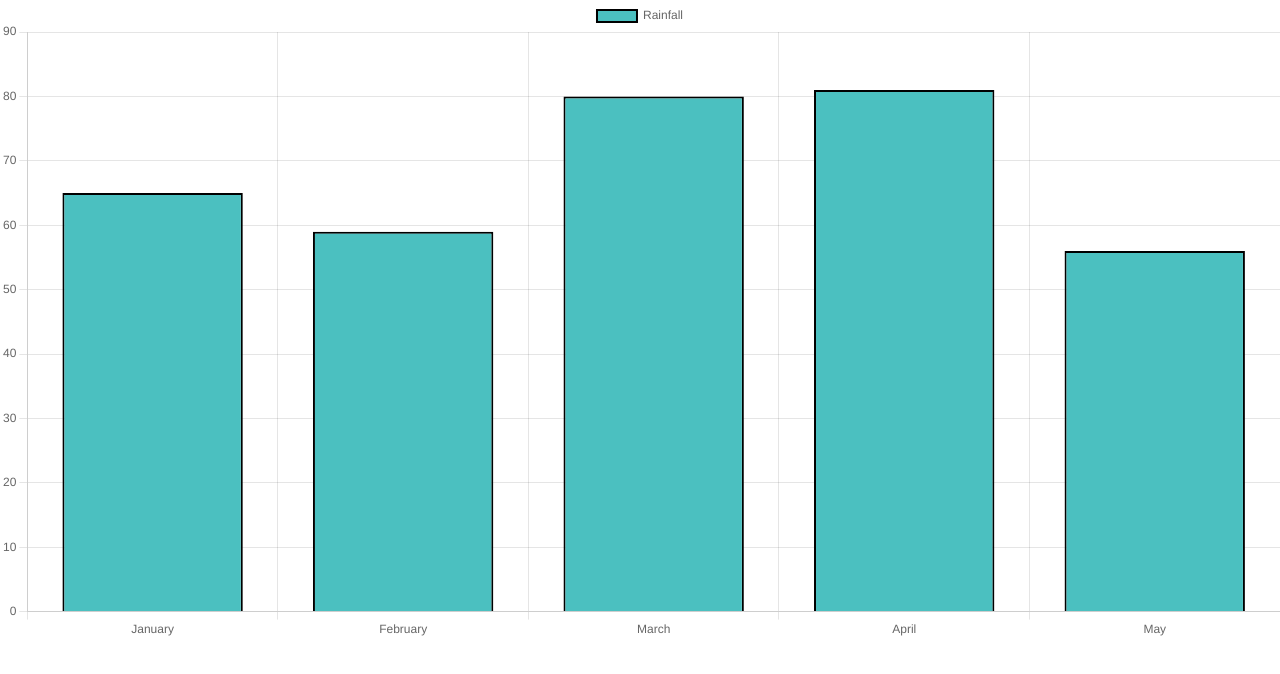
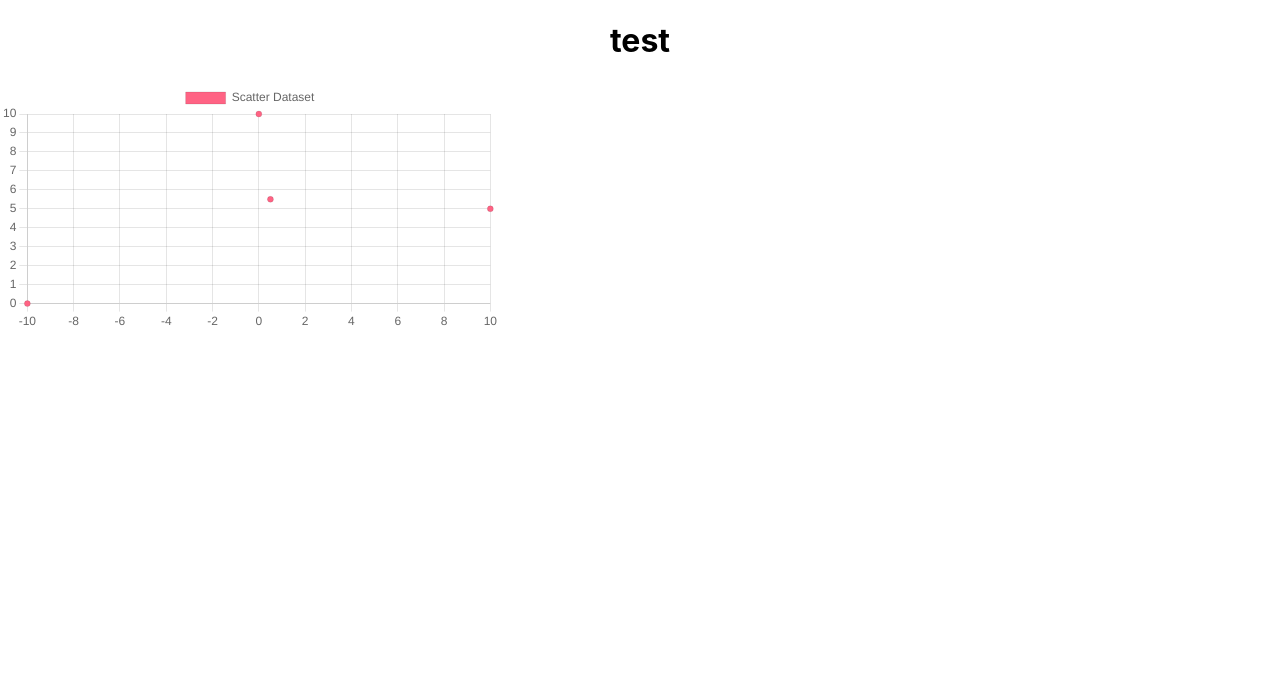
Before and after one commit to pawutj/true_startup_front, a React (Create React App) app: page / in a window 1280 px wide. Shown: the top 674 px of the page. Built offline with nearby package versions, Linux system fonts and the light colour scheme.

Commit message:
Add Scatter

```diff
--- a/src/App.js
+++ b/src/App.js
@@ -1,10 +1,43 @@
 import logo from "./logo.svg";
 import "./App.css";
 import TestChart from "./TestChart";
+import Scatter from "./Scatter";
+
+const data = {
+  datasets: [
+    {
+      label: "Scatter Dataset",
+      data: [
+        {
+          x: -10,
+          y: 0,
+        },
+        {
+          x: 0,
+          y: 10,
+        },
+        {
+          x: 10,
+          y: 5,
+        },
+        {
+          x: 0.5,
+          y: 5.5,
+        },
+      ],
+      backgroundColor: "rgb(255, 99, 132)",
+    },
+  ],
+};
+
 function App() {
   return (
     <div className="App">
-      <TestChart />
+      <h1>test</h1>
+      <div style={{ width: 500 }}>
+        {" "}
+        <Scatter data={data} />
+      </div>
     </div>
   );
 }
--- /dev/null
+++ b/src/Scatter.js
@@ -0,0 +1,52 @@
+import React from "react";
+import { Bar, Scatter } from "react-chartjs-2";
+
+const data = {
+  datasets: [
+    {
+      label: "Scatter Dataset",
+      data: [
+        {
+          x: -10,
+          y: 0,
+        },
+        {
+          x: 0,
+          y: 10,
+        },
+        {
+          x: 10,
+          y: 5,
+        },
+        {
+          x: 0.5,
+          y: 5.5,
+        },
+      ],
+      backgroundColor: "rgb(255, 99, 132)",
+    },
+  ],
+};
+
+function ScatterComponent({ data }) {
+  return (
+    <div>
+      <Scatter
+        data={data}
+        options={{
+          title: {
+            display: true,
+            text: "Average Rainfall per month",
+            fontSize: 20,
+          },
+          legend: {
+            display: true,
+            position: "right",
+          },
+        }}
+      />
+    </div>
+  );
+}
+
+export default ScatterComponent;
```
